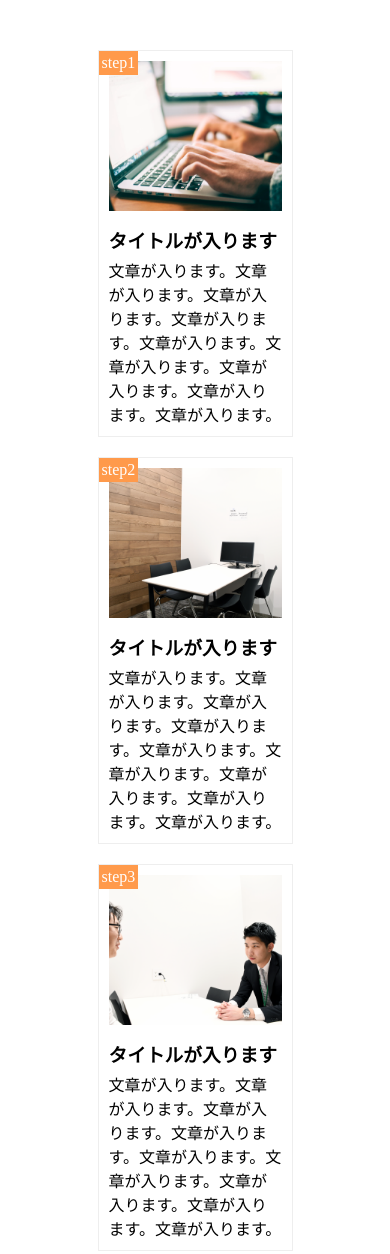
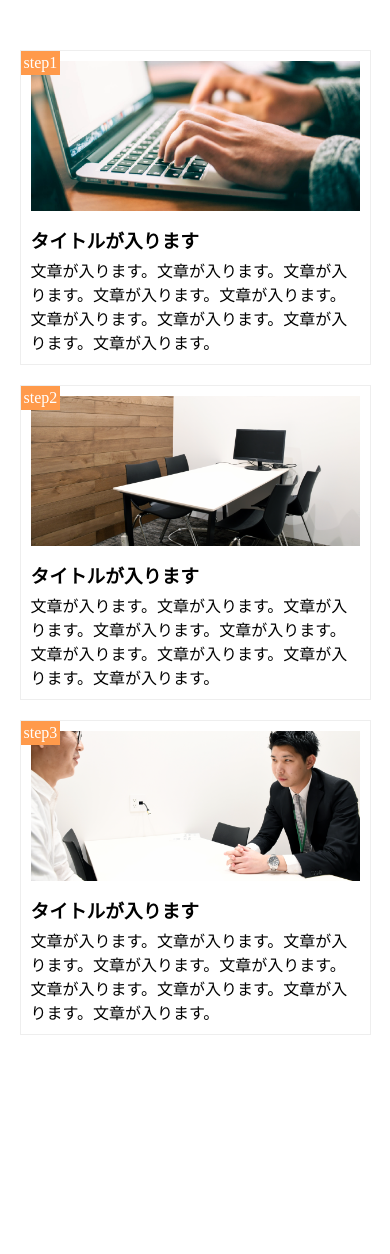
Before and after one commit to nagamatsumegumi/kadai1-9, a plain HTML site: page index.html in a window 390 px wide. After the commit the page ends 1085 px from the top, so only its background shows below. Drawn offline with Linux system fonts and the light colour scheme.

Commit message:
[Finish]1-9

```diff
--- a/style.css
+++ b/style.css
@@ -54,13 +54,16 @@ main{
 }
 @media screen and (max-width:768px) {
   main{
-  width: 90%;
+  width: 100%;
   margin: 50px auto;
-  max-width: 50%;
 }
 .step-box {
     float: none;
+    margin: auto;
     margin-bottom: 20px;
-    width: 100%;
+    width: 90%;
+}
+.step-box:last-child {
+  margin: auto;
 }
 }
```
